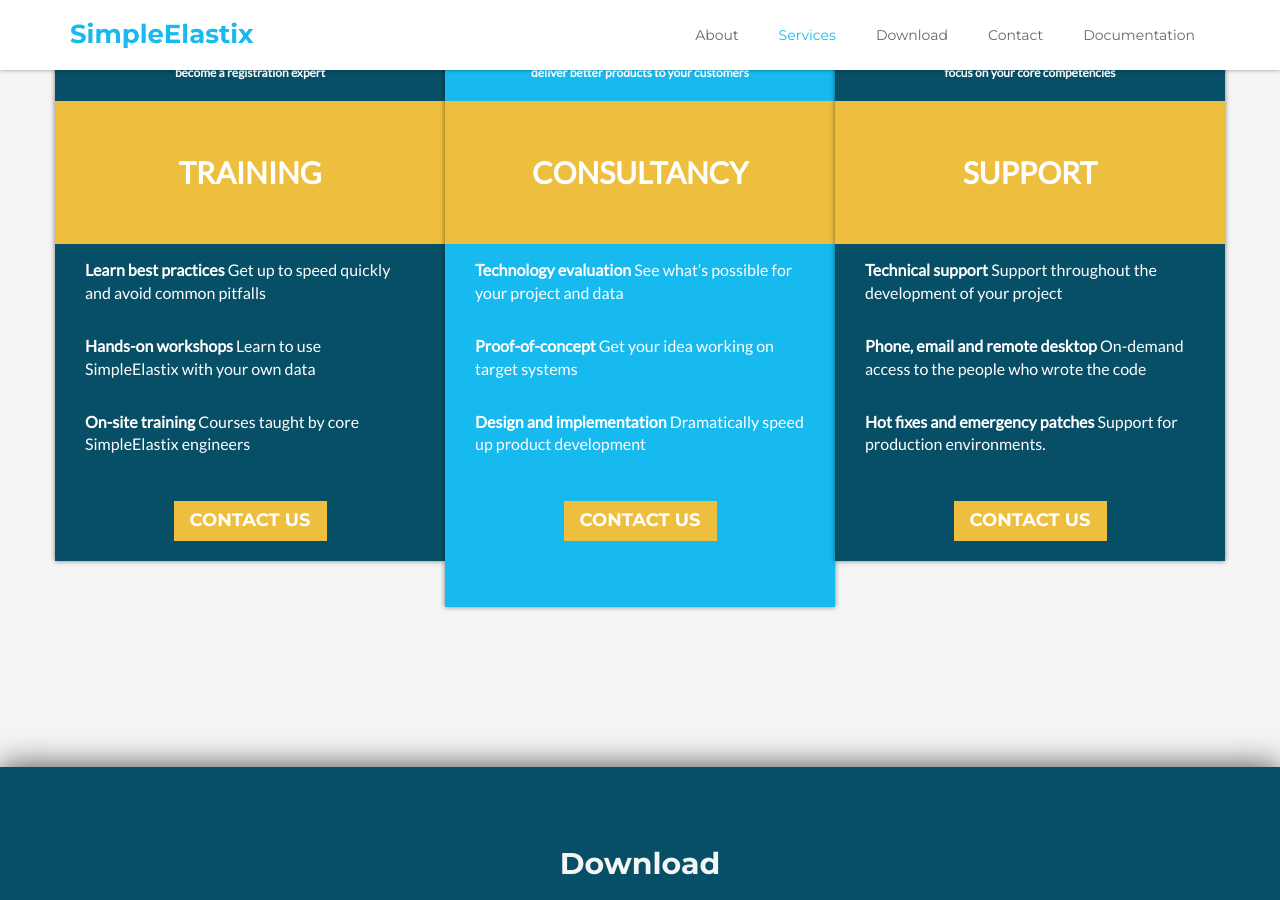
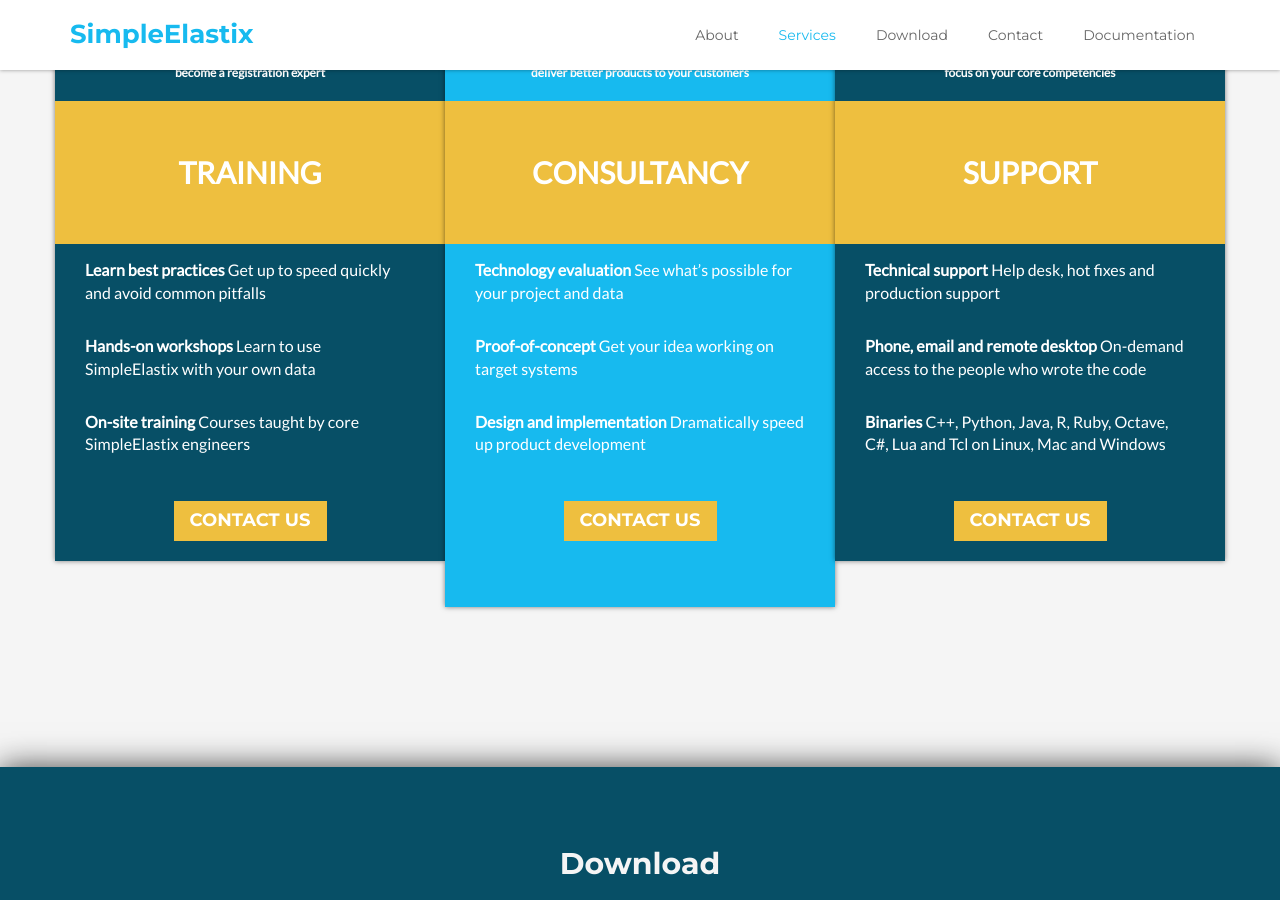
Before and after one commit to simpleelastix/simpleelastix, a Jekyll site: the page built from index.html, in a window 1280 px wide and 900 px high, scrolled down 2109 px. Built offline with Jekyll 4.4.1, drawn with Linux system fonts in a browser that asks for light colours.

Commit message:
ENH: Better technical support description

```diff
--- a/_includes/services.html
+++ b/_includes/services.html
@@ -60,9 +60,9 @@
                             SUPPORT
                         </div>
                         <ul>
-                            <li><b>Technical support</b> Support throughout the development of your project</li>
+                            <li><b>Technical support</b> Help desk, hot fixes and production support</li>
                             <li><b>Phone, email and remote desktop</b> On-demand access to the people who wrote the code</li>
-                            <li><b>Hot fixes and emergency patches</b> Support for production environments.</li>
+                            <li><b>Binaries </b> C++, Python, Java, R, Ruby, Octave, C#, Lua and Tcl on Linux, Mac and Windows</li>
                         </ul>
                         <div class="pricing-footer">
                             <a href="#contact" class="btn db-button-color-square btn-lg scrollto">CONTACT US</a>
```
